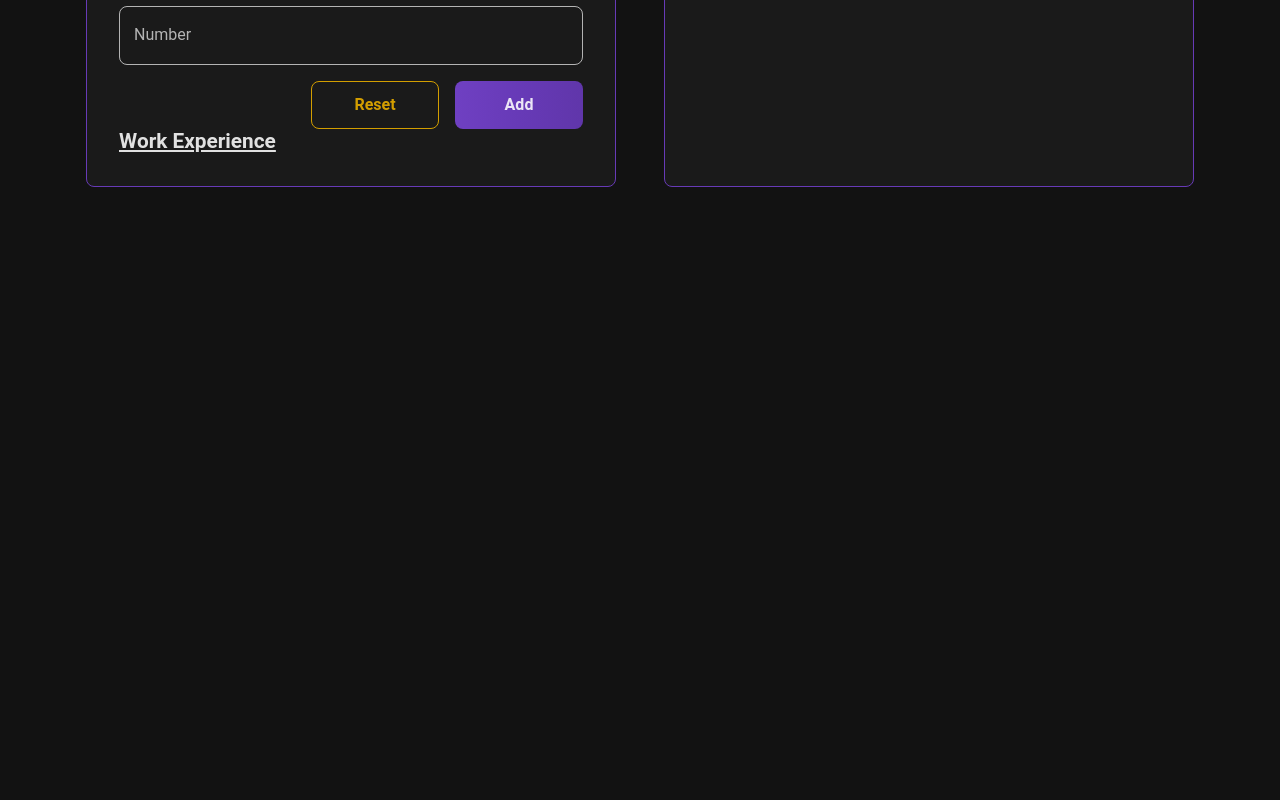
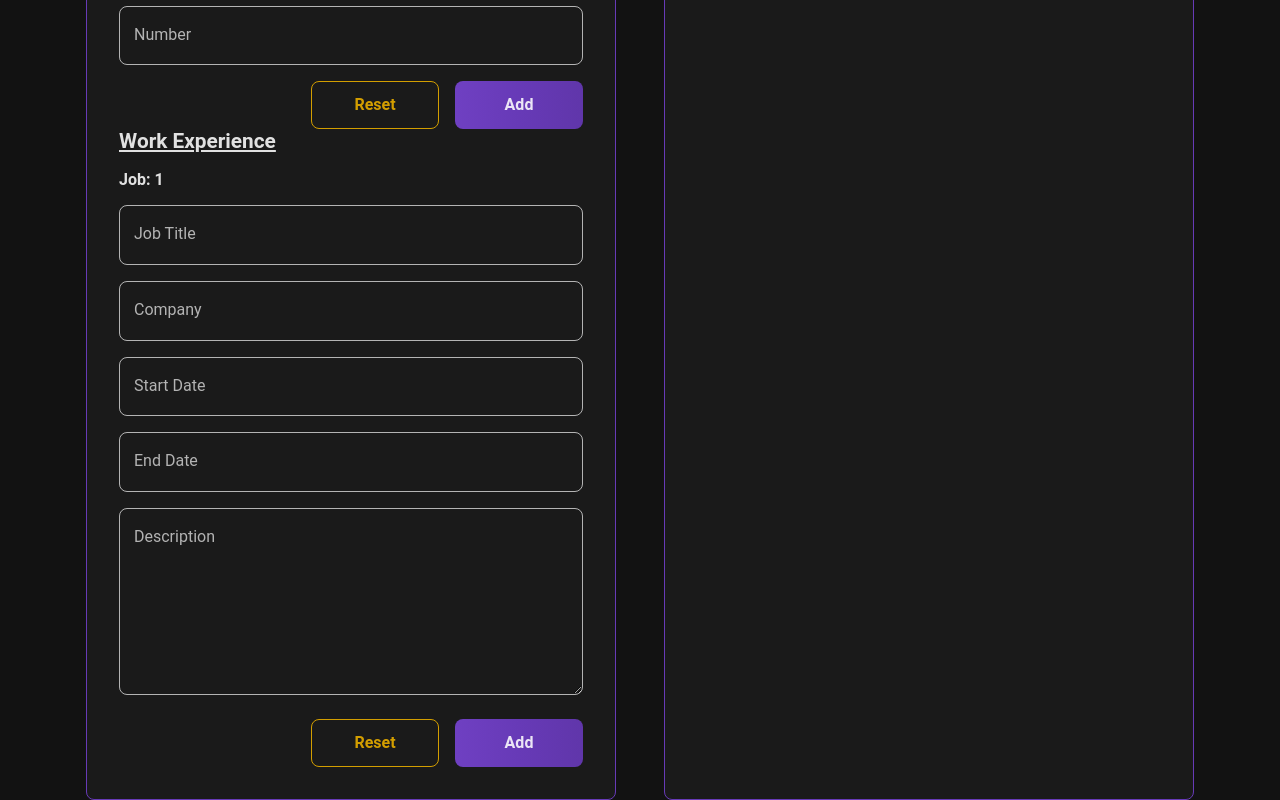
Before and after one commit to simmeringstew/cv-project, a React (Create React App) app: page / in a window 1280 px wide. Shown: the part 341-1141 px from the top of the page. Before the commit the page ends 800 px from the top, so only its background shows below. Built offline with nearby package versions, Linux system fonts and the light colour scheme; a small style sheet from the web is missing.

Commit message:
Job data can now be updated

```diff
--- a/src/App.js
+++ b/src/App.js
@@ -4,36 +4,39 @@ import { useState } from "react";
 import General from "./components/general";
 import GeneralDisplay from "./components/generalDisplay";
 import Work from "./components/work";
+import WorkDisplay from "./components/workDisplay";
 // css imports
 import "./styles/app.css";
 import "./styles/forms.css";
 import "./styles/display.css";
 
-const App = () => {
+const App = ({ workTemplate }) => {
 
   // for the general info
   const [generalInfo, setGeneralInfo] = useState(null);
   const displayGeneral = (name, email, number) => {
     const generalObject = {
-      name: name,
-      email: email,
-      number: number
+      name: name.trim(),
+      email: email.trim(),
+      number: number.trim()
     }
     setGeneralInfo(generalObject);
   }
   const clearGeneral = () => {setGeneralInfo(null);}
 
   // work experience section
-  const [workComponents, setWorkComponents] = useState([
-    {
-      company: null,
-      jobTitle: null,
-      startDate: null,
-      endDate: null,
-      description: null,
-      id: 1
+  const [workComponents, setWorkComponents] = useState([workTemplate]);
+  const addWork = (data) => {
+    const updatedWork = {
+      jobTitle: data.jobTitle.trim(),
+      company: data.company.trim(),
+      startDate: data.startDate.trim(),
+      endDate: data.endDate.trim(),
+      description: data.description.trim(),
+      id: data.id
     }
-  ]);
+    setWorkComponents(workComponents.map(component => component.id !== updatedWork.id ? component : updatedWork));
+  }
 
   return (
     <div>
@@ -46,7 +49,7 @@ const App = () => {
           <h2 className="form-title">Work Experience</h2>
           <div>
             {workComponents.map(component =>
-            <Work key={component.id} />
+            <Work key={component.id} data={component} addWork={addWork} />
             )}
           </div>
           {/* education - expandable */}
@@ -54,7 +57,11 @@ const App = () => {
         </section>
         <section className={"show"}>
           <GeneralDisplay info={generalInfo} />
-          {/* display things as they are made */}
+          <div>
+            {workComponents.map(component =>
+            <WorkDisplay key={component.id} data={component} />
+            )}
+          </div>
           {/* once all are full add a print button turn section into pdf */}
         </section>
       </main>
--- a/src/components/general.js
+++ b/src/components/general.js
@@ -13,19 +13,13 @@ const General = ({ displayGeneral, clearGeneral }) => {
     }
 
     const [name, setName] = useState("");
-    const updateName = (e) => {
-        setName(e.target.value);
-    }
+    const updateName = (e) => {setName(e.target.value);}
 
     const [email, setEmail] = useState("");
-    const updateEmail = (e) => {
-        setEmail(e.target.value);
-    }
+    const updateEmail = (e) => {setEmail(e.target.value);}
 
     const [number, setNumber] = useState("");
-    const updateNumber = (e) => {
-        setNumber(e.target.value);
-    }
+    const updateNumber = (e) => {setNumber(e.target.value);}
 
     const resetElements = () => {
         const general = document.querySelector(".general");
@@ -37,21 +31,14 @@ const General = ({ displayGeneral, clearGeneral }) => {
         clearGeneral();
     }
 
-    const add = (e) => {
+    const submit = (e) => {
         e.preventDefault();
         displayGeneral(name, email, number);
     }
 
-    const enterAdd = (e) => {
-        if (e.key === "Enter") {
-            e.preventDefault();
-            displayGeneral(name, email, number);
-        }
-    }
-
     return (
-        <form className="form-element general" onKeyDown={enterAdd}>
-            <h2 className="form-title">General Info</h2>
+        <form className="form-element general" onSubmit={submit}>
+            <h2 className="in-form-title">General Info</h2>
             <div className="input-group">
                 <input type="text" autoComplete="off" className="input" id="fullName" value={name} onChange={updateName} onFocus={focusElement} onBlur={removeFocusElement} />
                 <label className="user-label" htmlFor="fullName">Your Name</label>
@@ -66,7 +53,7 @@ const General = ({ displayGeneral, clearGeneral }) => {
             </div>
             <div className="submit-reset">
                 <button className="btn-light" onClick={resetElements}>Reset</button>
-                <button className="btn-color" onClick={add}>Add</button>
+                <button className="btn-color" type="submit">Add</button>
             </div>
         </form>
     );
--- a/src/components/work.js
+++ b/src/components/work.js
@@ -1,10 +1,84 @@
 import { useState } from "react";
 
-const Work = () => {
+const Work = ({ data, addWork }) => {
+
+    const focusElement = (e) => {
+        e.target.className = "input focused";
+    }
+
+    const removeFocusElement = (e) => {
+        if (!e.target.value) {
+            e.target.className = "input";
+        }
+    }
+
+    const [jobTitle, setJobTitle] = useState(data.jobTitle);
+    const updateJobTitle = (e) => {setJobTitle(e.target.value);}
+
+    const [company, setCompany] = useState(data.company);
+    const updateCompany = (e) => {setCompany(e.target.value);}
+
+    const [startDate, setStartDate] = useState(data.startDate);
+    const updateStartDate = (e) => {setStartDate(e.target.value);}
+
+    const [endDate, setEndDate] = useState(data.endDate);
+    const updateEndDate = (e) => {setEndDate(e.target.value);}
+
+    const [description, setDescription] = useState(data.description);
+    const updateDescription = (e) => {setDescription(e.target.value);}
+
+    const resetElements = () => {
+        const general = document.querySelector(".general");
+        const inputs = general.querySelectorAll(".input");
+        setJobTitle("");
+        setCompany("");
+        setStartDate("");
+        setEndDate("");
+        setDescription("");
+        inputs.forEach(input => input.classList = "input");
+        // add ability to clear this one specifically if it has been submitted already
+    }
+
+    const submit = (e) => {
+        e.preventDefault();
+        data.jobTitle = jobTitle;
+        data.company = company;
+        data.startDate = startDate;
+        data.endDate = endDate;
+        data.description = description;
+        addWork(data);
+    }
+
     return (
         <div>
         {/* remove button to delete it */}
-        {/* inputs to write the experience */}
+            <form className="form-element work" onSubmit={submit}>
+                <h3>Job: {data.id}</h3>
+                <div className="input-group">
+                    <input type="text" autoComplete="off" className="input" id="jobTitle" value={jobTitle} onChange={updateJobTitle} onFocus={focusElement} onBlur={removeFocusElement} />
+                    <label className="user-label" htmlFor="jobTitle">Job Title</label>
+                </div>
+                <div className="input-group">
+                    <input type="text" autoComplete="off" className="input" id="company" value={company} onChange={updateCompany} onFocus={focusElement} onBlur={removeFocusElement} />
+                    <label className="user-label" htmlFor="company">Company</label>
+                </div>
+                <div className="input-group">
+                    <input type="text" autoComplete="off" className="input" id="startDate" value={startDate} onChange={updateStartDate} onFocus={focusElement} onBlur={removeFocusElement} />
+                    <label className="user-label" htmlFor="startDate">Start Date</label>
+                </div>
+                <div className="input-group">
+                    <input type="text" autoComplete="off" className="input" id="endDate" value={endDate} onChange={updateEndDate} onFocus={focusElement} onBlur={removeFocusElement} />
+                    <label className="user-label" htmlFor="endDate">End Date</label>
+                </div>
+                <div className="input-group">
+                    <textarea type="text" rows={"6"} autoComplete="off" className="input" id="description" value={description} onChange={updateDescription} onFocus={focusElement} onBlur={removeFocusElement} ></textarea>
+                    <label className="user-label" htmlFor="description">Description</label>
+                </div>
+                <div className="submit-reset">
+                    <button className="btn-light" onClick={resetElements}>Reset</button>
+                    <button className="btn-color" type="submit">Add</button>
+                </div>
+            </form>
         {/* add button to add a new one underneath */}
         </div>
     );
--- /dev/null
+++ b/src/components/workDisplay.js
@@ -0,0 +1,10 @@
+const WorkDisplay = ({ data }) => {
+    if (data.jobTitle === "" && data.company === "" && data.startDate === "" && data.endDate === "" && data.description === "") {
+        return;
+    }
+    return (
+        <h6>Hello</h6>
+    );
+}
+
+export default WorkDisplay;
--- a/src/index.js
+++ b/src/index.js
@@ -4,5 +4,13 @@ import ReactDOM from 'react-dom/client';
 import App from './App';
 import './index.css';
 
+const workTemplate = {
+    jobTitle: "",
+    company: "",
+    startDate: "",
+    endDate: "",
+    description: "",
+    id: 1
+  }
 
-ReactDOM.createRoot(document.getElementById("root")).render(<App />);
+ReactDOM.createRoot(document.getElementById("root")).render(<App workTemplate={workTemplate} />);
--- a/src/styles/forms.css
+++ b/src/styles/forms.css
@@ -4,9 +4,13 @@
     gap: 1rem;
 }
 
-.form-title {
+.in-form-title, .form-title {
     font-size: 1.3rem;
     text-decoration: underline;
+}
+
+.form-title {
+    margin-bottom: 1rem;
 }
 
 /* Input elements */
```
